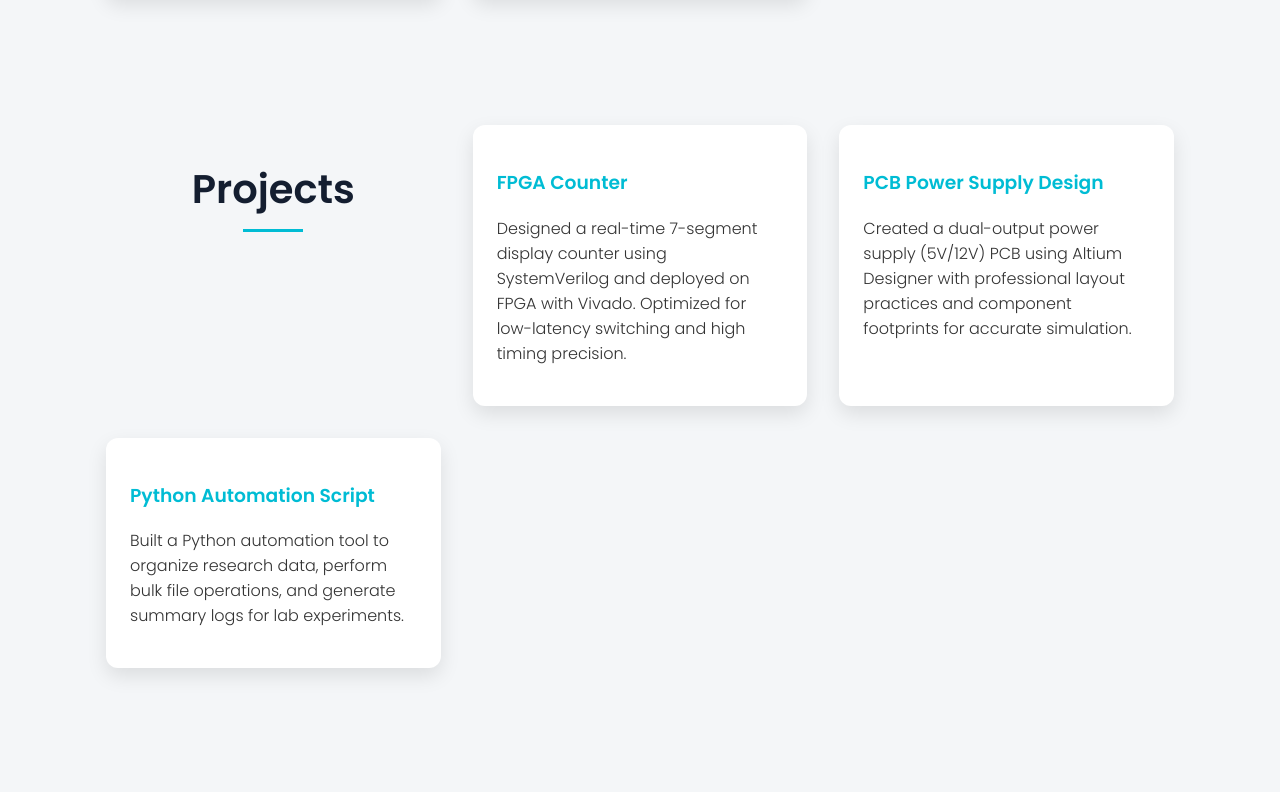
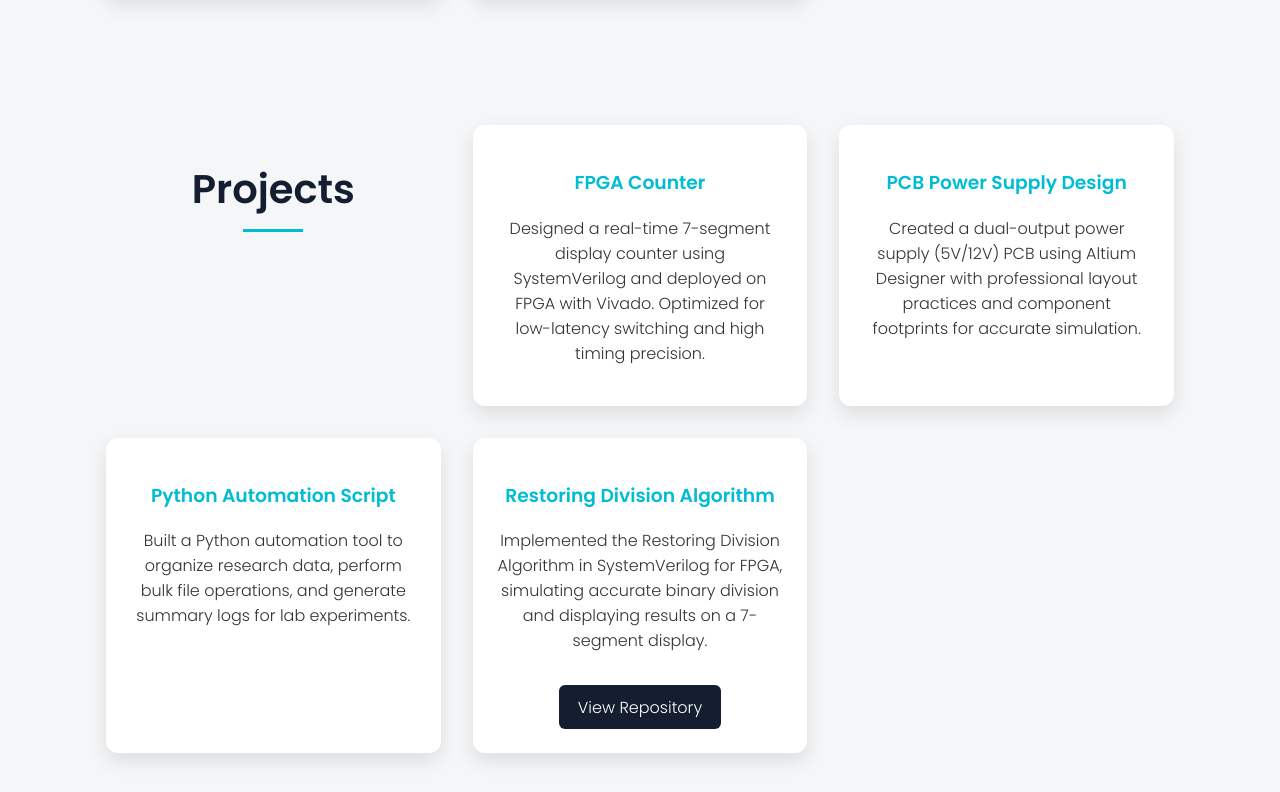
Before and after one commit to Umairndm/umair-portfolio, a plain HTML site: page index.html in a window 1280 px wide. Shown: the part 948-1740 px from the top of the page. Drawn offline with Linux system fonts and the light colour scheme.

Commit message:
Update index.html

```diff
--- a/index.html
+++ b/index.html
@@ -97,6 +97,7 @@
       border-radius: 12px;
       box-shadow: 0 8px 20px rgba(0,0,0,0.1);
       transition: transform 0.3s ease, box-shadow 0.3s ease;
+      text-align: center;
     }
     .card:hover {
       transform: translateY(-10px);
@@ -104,6 +105,19 @@
     }
     .card h3 {
       color: #00bcd4;
+    }
+    .btn-link {
+      display: inline-block;
+      margin-top: 1rem;
+      padding: 0.6rem 1.2rem;
+      background: #141e30;
+      color: white;
+      text-decoration: none;
+      border-radius: 6px;
+      transition: background 0.3s ease;
+    }
+    .btn-link:hover {
+      background: #00bcd4;
     }
     .contact {
       text-align: center;
@@ -169,6 +183,12 @@
       <h3>Python Automation Script</h3>
       <p>Built a Python automation tool to organize research data, perform bulk file operations, and generate summary logs for lab experiments.</p>
     </div>
+    <!-- New Project -->
+    <div class="card">
+      <h3>Restoring Division Algorithm</h3>
+      <p>Implemented the Restoring Division Algorithm in SystemVerilog for FPGA, simulating accurate binary division and displaying results on a 7-segment display.</p>
+      <a class="btn-link" href="https://github.com/Umairndm/Restoring-Division-Algorithm" target="_blank">View Repository</a>
+    </div>
   </section>
 
   <section class="section contact" id="contact">
```
